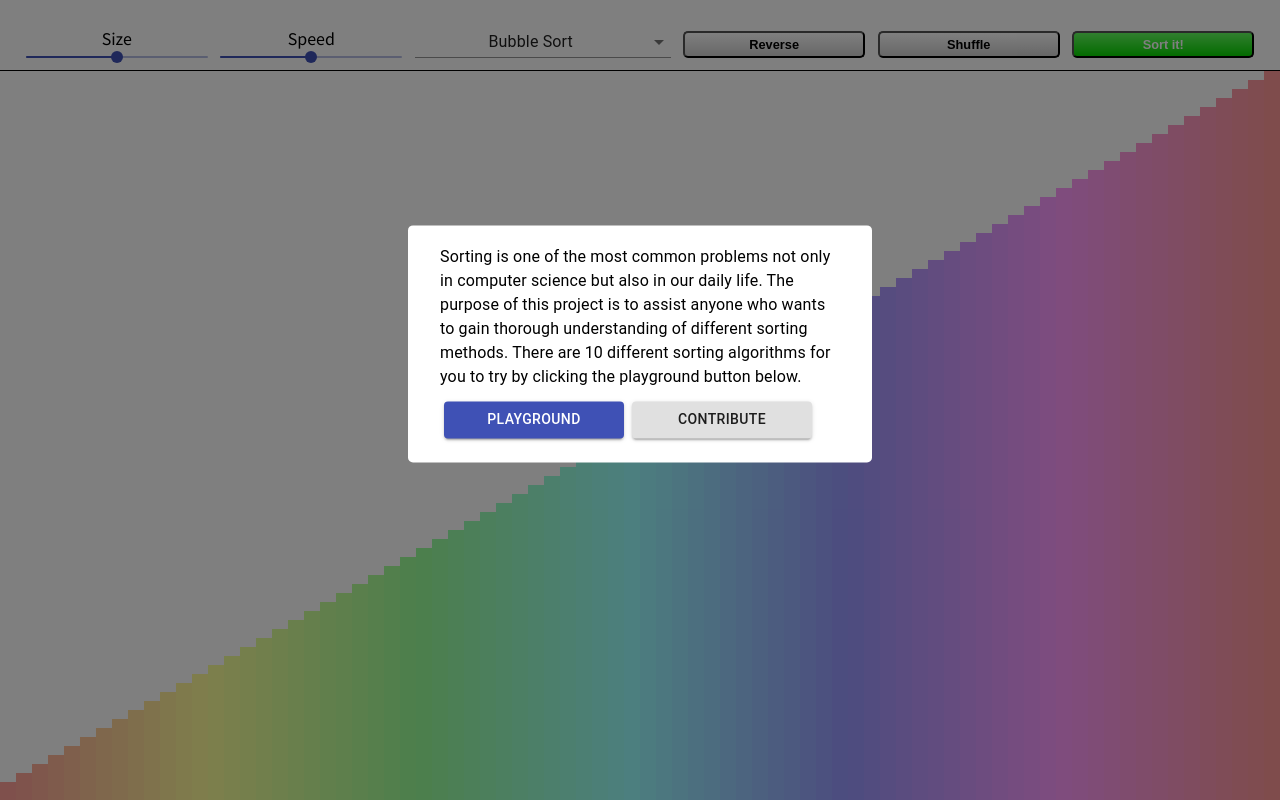
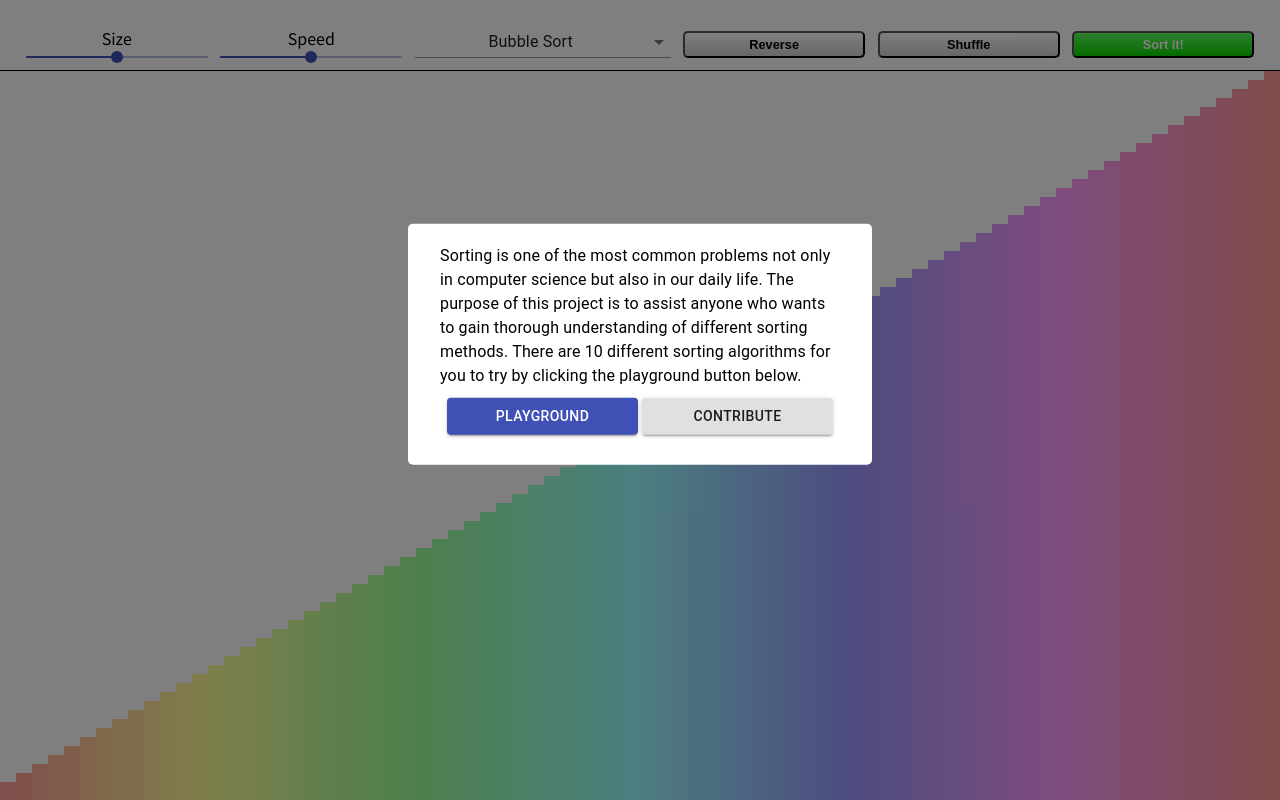
Before and after one commit to welvin21/SortIt, a React (Create React App) app: page / in a window 1280 px wide. Built offline with nearby package versions, Linux system fonts and the light colour scheme.

Commit message:
Centers buttons on modal

```diff
--- a/src/components/Intro.js
+++ b/src/components/Intro.js
@@ -1,6 +1,6 @@
 import React from 'react';
 import { makeStyles } from '@material-ui/core/styles';
-import { Modal, Button, Typography } from '@material-ui/core';
+import { Modal, Button, Typography, Container } from '@material-ui/core';
 
 const useStyles = makeStyles(theme => ({
   paper: {
@@ -20,10 +20,14 @@ const useStyles = makeStyles(theme => ({
   description: {
     margin: '1% 0',
   },
+  buttonsBar: {
+    display: 'flex',
+    justifyContent: 'space-around',
+    padding: 5,
+  },
   button: {
     fontSize: 'auto',
-    margin: '2% 1% 0 1%',
-    width: '45%',
+    margin: '1px 2px',
   },
 }));
 
@@ -50,7 +54,9 @@ export const Intro = ({ isOpen, closeModal }) => {
         >
           {description}
         </Typography>
+        <Container className={classes.buttonsBar}>
           <Button
+            fullWidth
             variant="contained"
             color="primary"
             className={classes.button}
@@ -59,12 +65,14 @@ export const Intro = ({ isOpen, closeModal }) => {
             Playground
           </Button>
           <Button
+            fullWidth
             variant="contained"
             className={classes.button}
             onClick={() => window.open(githubRepo, '_blank', 'noopener')}
           >
             Contribute
           </Button>
+        </Container>
       </div>
     </Modal>
   );
```
Lines whose indentation alone changed are shown as unchanged.
